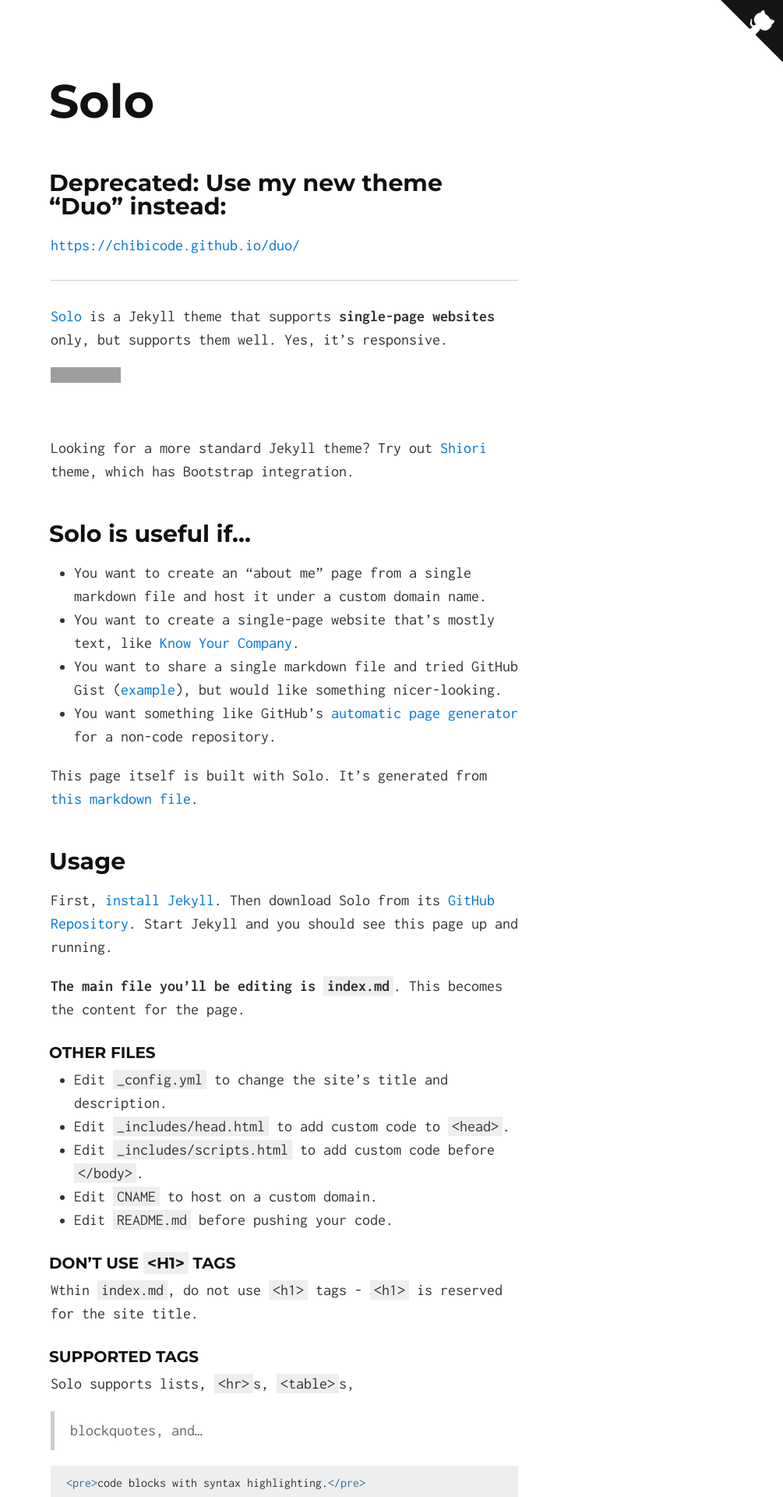
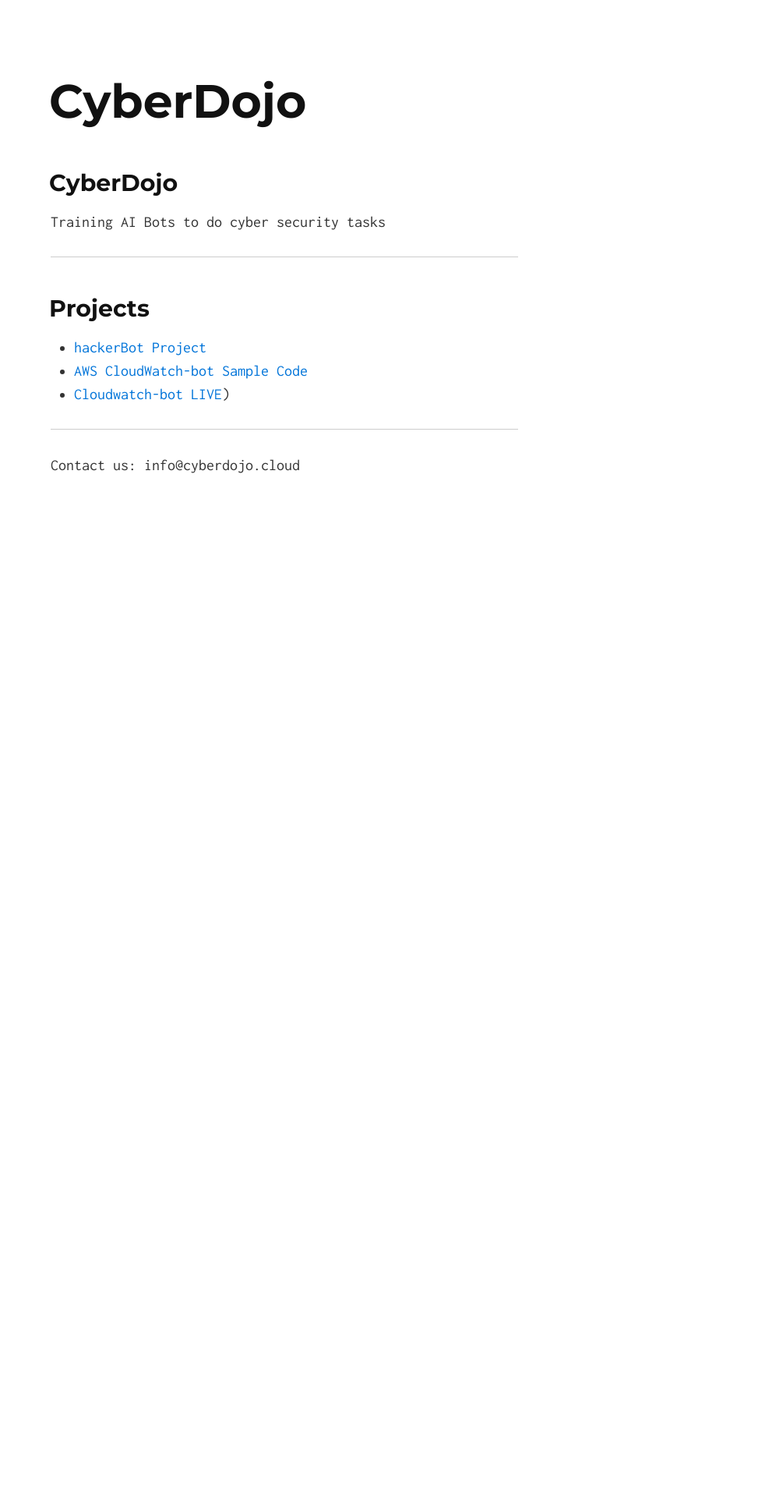
Before and after one commit to Ahmed-AG/cyberdojo-page, a Jekyll site: the page built from index.md, in a window 1280 px wide. Shown: the top 1920 px of the page at 78% size, without its empty margins (275-1280 px from the left). Built offline with Jekyll 4.4.1, drawn with Linux system fonts in a browser that asks for light colours; our own code applies the rules of GitHub Pages for plain Markdown files; after the commit the page ends 900 px from its top, so only the background shows below that; some of the changed text lies outside the part shown; grey boxes are pictures that could not be loaded.

Commit message:
Update the entire page

```diff
--- a/_config.yml
+++ b/_config.yml
@@ -1,7 +1,7 @@
 # Site settings
-title: Solo, a Jekyll Theme
-tag_text: Solo
-description: Solo is a Jekyll theme that supports single-page websites only, but supports them well. Yes, it’s responsive.
+title: CyberDojo
+tag_text: CyberDojo
+# description:
 
 # Build settings
 markdown: kramdown
--- a/index.md
+++ b/index.md
@@ -2,68 +2,18 @@
 layout: default
 ---
 
-## Deprecated: Use my new theme "Duo" instead:
+## CyberDojo
 
-[https://chibicode.github.io/duo/](https://chibicode.github.io/duo/)
+Training AI Bots to do cyber security tasks
 
 ---
 
-[Solo](http://chibicode.github.io/solo) is a Jekyll theme that supports **single-page websites** only, but supports them well. Yes, it's responsive.
+## Projects
 
-<iframe src="https://ghbtns.com/github-btn.html?user=chibicode&amp;repo=solo&amp;type=watch&amp;count=true&amp;size=large"
-  allowtransparency="true" frameborder="0" scrolling="0" width="170" height="30"></iframe><br/>
+- [hackerBot Project](https://github.com/Ahmed-AG/hackerbot)
+- [AWS CloudWatch-bot Sample Code](https://github.com/Ahmed-AG/Cloudwatch-bot)
+- [Cloudwatch-bot LIVE](https://cyberdojo.cloud/demo.html))
 
-Looking for a more standard Jekyll theme? Try out [Shiori](http://github.com/ellekasai/shiori) theme, which has Bootstrap integration.
+---
 
-## Solo is useful if...
-
-* You want to create an "about me" page from a single markdown file and host it under a custom domain name.
-* You want to create a single-page website that's mostly text, like [Know Your Company](https://knowyourcompany.com/).
-* You want to share a single markdown file and tried GitHub Gist ([example](https://gist.github.com/dypsilon/5819504)), but would like something nicer-looking.
-* You want something like GitHub's [automatic page generator](http://pages.github.com/) for a non-code repository.
-
-This page itself is built with Solo. It's generated from [this markdown file](https://github.com/chibicode/solo/blob/gh-pages/_includes/index.md).
-
-## Usage
-
-First, [install Jekyll](http://jekyllrb.com/docs/installation/). Then download Solo from its [GitHub Repository](https://github.com/chibicode/solo). Start Jekyll and you should see this page up and running.
-
-**The main file you'll be editing is `index.md`**. This becomes the content for the page.
-
-### Other Files
-
-* Edit `_config.yml` to change the site's title and description.
-* Edit `_includes/head.html` to add custom code to `<head>`.
-* Edit `_includes/scripts.html` to add custom code before `</body>`.
-* Edit `CNAME` to host on a custom domain.
-* Edit `README.md` before pushing your code.
-
-### Don't use `<h1>` tags
-
-Wthin `index.md`, do not use `<h1>` tags - `<h1>` is reserved for the site title.
-
-### Supported Tags
-
-Solo supports lists, `<hr>`s, `<table>`s,
-
-> blockquotes, and...
-
-~~~html
-<pre>code blocks with syntax highlighting.</pre>
-~~~
-
-### Keep Solo up to date
-
-Instead of downloading, you can [fork Solo](https://github.com/chibicode/solo/fork) and use the "upstream" strategy described on [this page](https://help.github.com/articles/fork-a-repo) to keep Solo up to date.
-
-## Author
-
-Shu Uesugi ([Twitter](http://twitter.com/chibicode)/[GitHub](http://github.com/chibicode)/[G+](https://plus.google.com/110325199858284431541?rel=author)).
-
-![Shu Uesugi](https://www.gravatar.com/avatar/b868d84bbe2ed30ec45c9253e1c1cefe.jpg?s=200)
-
-### License
-
-[MIT License](http://chibicode.mit-license.org/)
-
-<a href="https://github.com/chibicode/solo" class="github-corner"><svg width="80" height="80" viewBox="0 0 250 250" style="fill:#151513; color:#fff; position: absolute; top: 0; border: 0; right: 0;"><path d="M0,0 L115,115 L130,115 L142,142 L250,250 L250,0 Z"></path><path d="M128.3,109.0 C113.8,99.7 119.0,89.6 119.0,89.6 C122.0,82.7 120.5,78.6 120.5,78.6 C119.2,72.0 123.4,76.3 123.4,76.3 C127.3,80.9 125.5,87.3 125.5,87.3 C122.9,97.6 130.6,101.9 134.4,103.2" fill="currentColor" style="transform-origin: 130px 106px;" class="octo-arm"></path><path d="M115.0,115.0 C114.9,115.1 118.7,116.5 119.8,115.4 L133.7,101.6 C136.9,99.2 139.9,98.4 142.2,98.6 C133.8,88.0 127.5,74.4 143.8,58.0 C148.5,53.4 154.0,51.2 159.7,51.0 C160.3,49.4 163.2,43.6 171.4,40.1 C171.4,40.1 176.1,42.5 178.8,56.2 C183.1,58.6 187.2,61.8 190.9,65.4 C194.5,69.0 197.7,73.2 200.1,77.6 C213.8,80.2 216.3,84.9 216.3,84.9 C212.7,93.1 206.9,96.0 205.4,96.6 C205.1,102.4 203.0,107.8 198.3,112.5 C181.9,128.9 168.3,122.5 157.7,114.1 C157.9,116.9 156.7,120.9 152.7,124.9 L141.0,136.5 C139.8,137.7 141.6,141.9 141.8,141.8 Z" fill="currentColor" class="octo-body"></path></svg></a><style>.github-corner:hover .octo-arm{animation:octocat-wave 560ms ease-in-out}@keyframes octocat-wave{0%,100%{transform:rotate(0)}20%,60%{transform:rotate(-25deg)}40%,80%{transform:rotate(10deg)}}@media (max-width:500px){.github-corner:hover .octo-arm{animation:none}.github-corner .octo-arm{animation:octocat-wave 560ms ease-in-out}}</style>
+Contact us: info@cyberdojo.cloud
```
Also changed, not shown: index-copy.md (added, +79 -0 lines).
